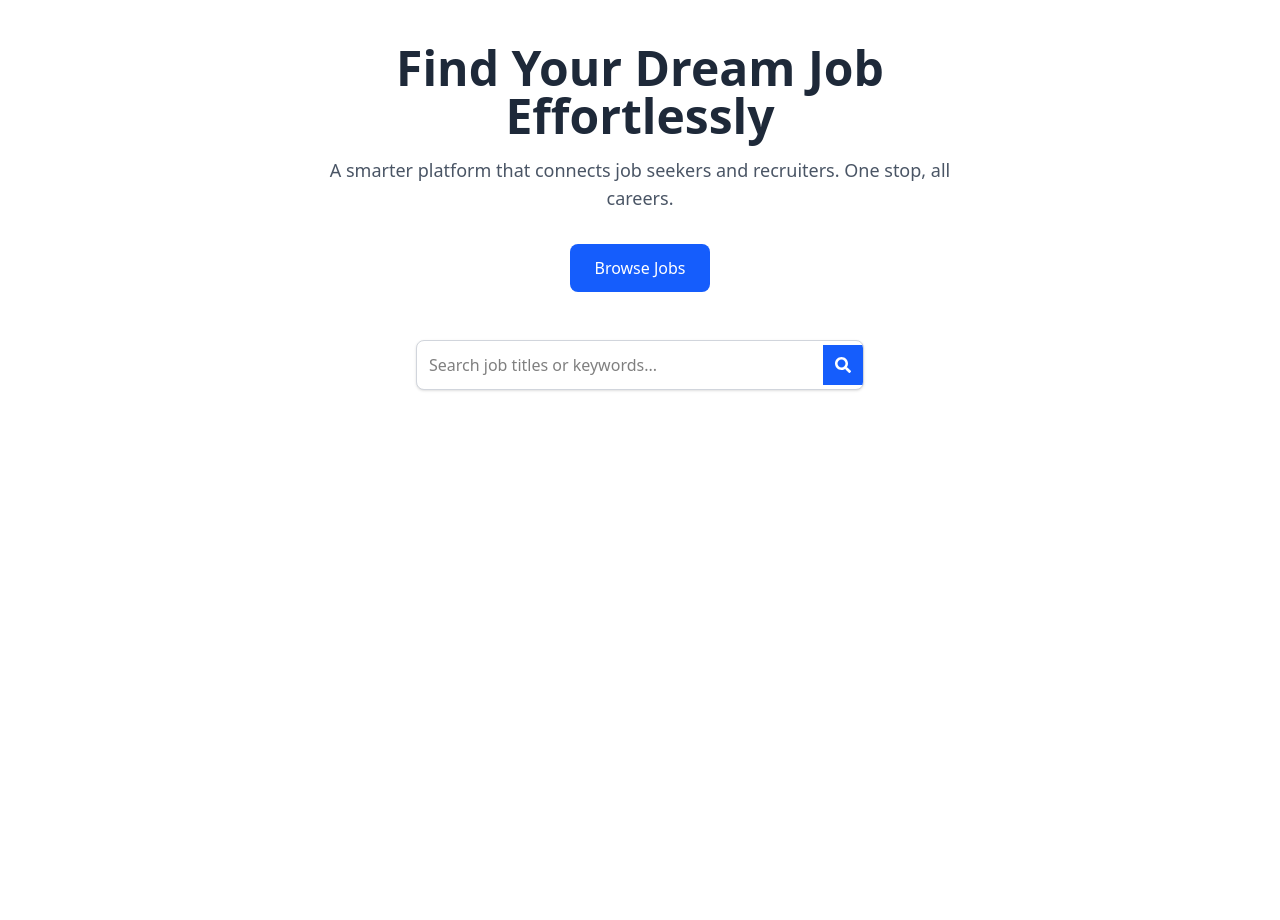
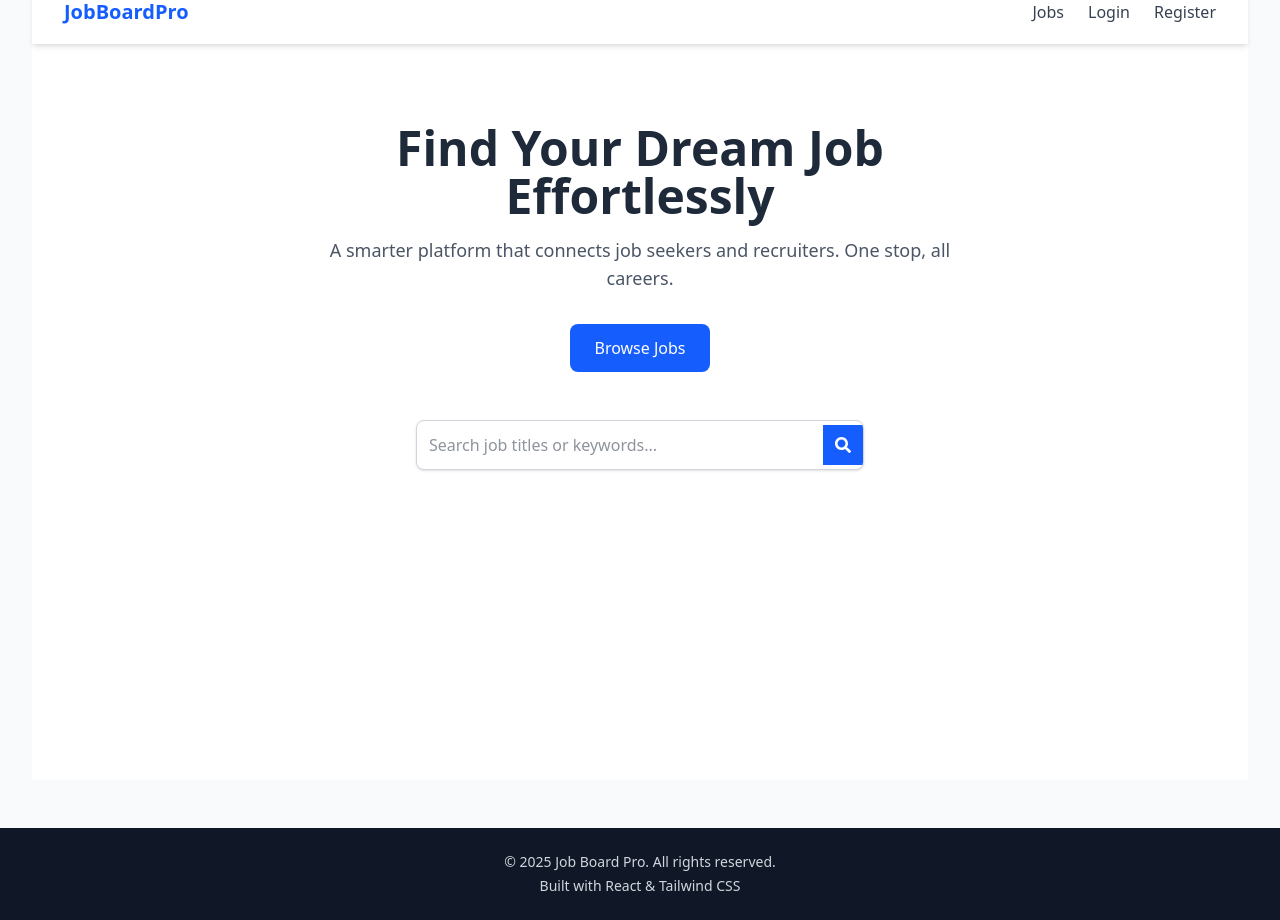
Before and after one commit to IsaacDev14/Job-Board-and-Recruitment-Platform, a React (Vite) app in the folder frontend/: page / in a window 1280 px wide. Shown: the part 100-1020 px from the top of the page. Before the commit the page ends 800 px from the top, so only its background shows below. Built offline with nearby package versions, Linux system fonts and the light colour scheme.

Commit message:
Set up main App component with topbar and home routing logic

```diff
--- a/frontend/src/App.tsx
+++ b/frontend/src/App.tsx
@@ -1,14 +1,45 @@
-import { Routes, Route } from "react-router-dom";
-import Home from "./pages/Home";
+// App.tsx
+import React, { useState } from 'react';
+import Topbar from './components/Topbar'; // Import Topbar component
+import Home from './pages/Home'; // Import Home page
 
+/**
+ * Root component of the application.
+ * Controls the current page state and renders content accordingly.
+ */
+const App: React.FC = () => {
+  // Track which page is currently being viewed
+  const [currentPage, setCurrentPage] = useState('home');
 
-const AppRoutes = () => {
+  /**
+   * Render page content based on the value of `currentPage`
+   */
+  const renderContent = () => {
+    switch (currentPage) {
+      case 'home':
+        return <Home onNavigate={setCurrentPage} />;
+      default:
+        return <Home onNavigate={setCurrentPage} />; // Default fallback to Home
+    }
+  };
+
   return (
-    <Routes>
-      {/* Home page route */}
-      <Route path="/" element={<Home/>} />
-    </Routes>
+    <div className="min-h-screen bg-gray-50 font-sans antialiased text-gray-800">
+      {/* Navigation bar at the top */}
+      <Topbar onNavigate={setCurrentPage} />
+
+      {/* Main content area */}
+      <main className="container mx-auto px-4 sm:px-6 lg:px-8 mt-4">
+        {renderContent()}
+      </main>
+
+      {/* Footer section */}
+      <footer className="w-full bg-gray-900 text-gray-300 py-6 text-center text-sm mt-12">
+        <p>&copy; {new Date().getFullYear()} Job Board Pro. All rights reserved.</p>
+        <p className="mt-1">Built with React & Tailwind CSS</p>
+      </footer>
+    </div>
   );
 };
 
-export default AppRoutes;
+export default App;
```
